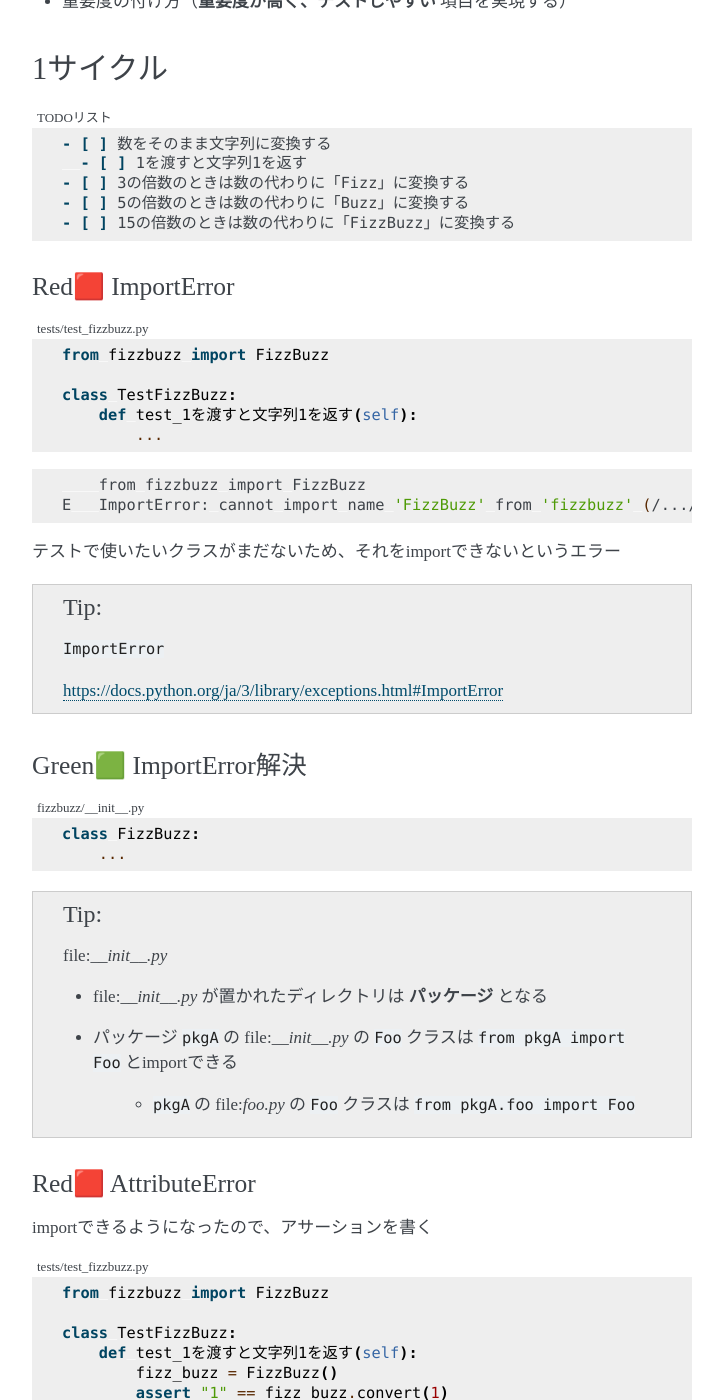
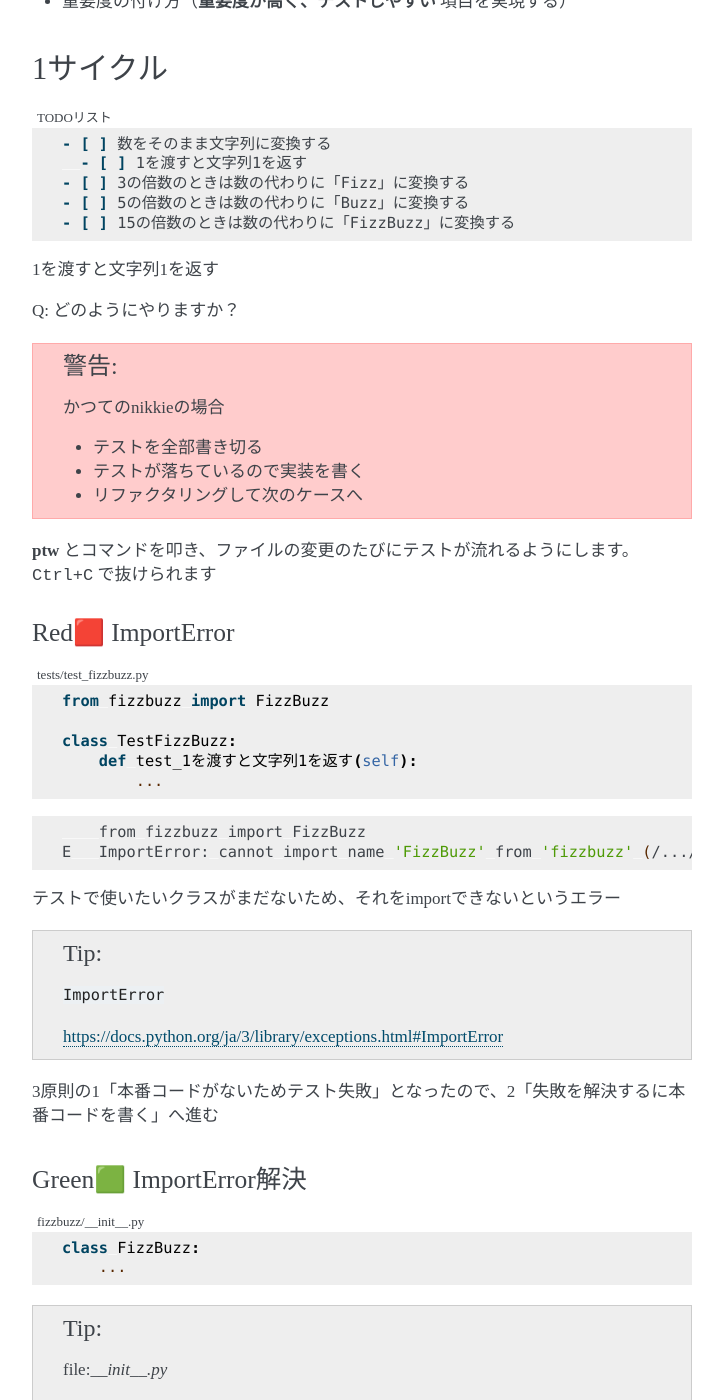
Before and after one commit to ftnext/small-technical-2023, a Sphinx documentation site: the page built from source/chapter-tdd.rst, in a window 1280 px wide and 1400 px high, scrolled down 2053 px. Shown: the whole window, without its empty margins (388-1111 px from the left). Built offline with Sphinx 7.4.7, drawn with Linux system fonts in a browser that asks for light colours; some web fonts are replaced; some of the changed text lies outside the part shown.

Commit message:
[feat] Repeat uncle Bob's TDD 3 rule

```diff
--- a/source/tdd/fizzbuzz/cycle1.rst.txt
+++ b/source/tdd/fizzbuzz/cycle1.rst.txt
@@ -9,6 +9,19 @@
     - [ ] 3の倍数のときは数の代わりに「Fizz」に変換する
     - [ ] 5の倍数のときは数の代わりに「Buzz」に変換する
     - [ ] 15の倍数のときは数の代わりに「FizzBuzz」に変換する
+
+1を渡すと文字列1を返す
+
+Q: どのようにやりますか？
+
+.. warning:: かつてのnikkieの場合
+
+    * テストを全部書き切る
+    * テストが落ちているので実装を書く
+    * リファクタリングして次のケースへ
+
+:command:`ptw` とコマンドを叩き、ファイルの変更のたびにテストが流れるようにします。
+:kbd:`Ctrl+C` で抜けられます
 
 Red🟥 ImportError
 ------------------------------
@@ -33,6 +46,8 @@
 
     https://docs.python.org/ja/3/library/exceptions.html#ImportError
 
+3原則の1「本番コードがないためテスト失敗」となったので、2「失敗を解決するに本番コードを書く」へ進む
+
 Green🟩 ImportError解決
 ------------------------------
 
@@ -48,6 +63,8 @@
     * パッケージ ``pkgA`` の file:`__init__.py` の ``Foo`` クラスは ``from pkgA import Foo`` とimportできる
 
         * ``pkgA`` の file:`foo.py` の ``Foo`` クラスは ``from pkgA.foo import Foo``
+
+原則3「テストがパスしたら、追加のテストを書く」より、本番コードには何もしないクラスを書くだけ
 
 Red🟥 AttributeError
 ------------------------------
@@ -79,7 +96,9 @@
 
     https://docs.python.org/ja/3/library/exceptions.html#AttributeError
 
-Green🟩 AttributeError解決
+3原則の1「本番コードがないためテスト失敗」となったので、2「失敗を解決するに本番コードを書く」へ
+
+AttributeError解決
 ------------------------------
 
 実装して、convertメソッドを定義
@@ -101,7 +120,9 @@
     E       AssertionError: assert '1' == ''
     E         + 1
 
-**仮実装**
+まだ 1「本番コードがないためテスト失敗」の状態
+
+Green🟩 **仮実装**
 ------------------------------
 
 .. code-block:: python
@@ -113,4 +134,6 @@
 
 通った。リファクタリングは特になし
 
-仮実装で **テストのテスト** をした。落ちるべきときに落ちる
+テストがパスしたので次のテストへ
+
+仮実装で **テストのテスト** をした。落ちるべきときに落ちる（TDDBCより）
```
